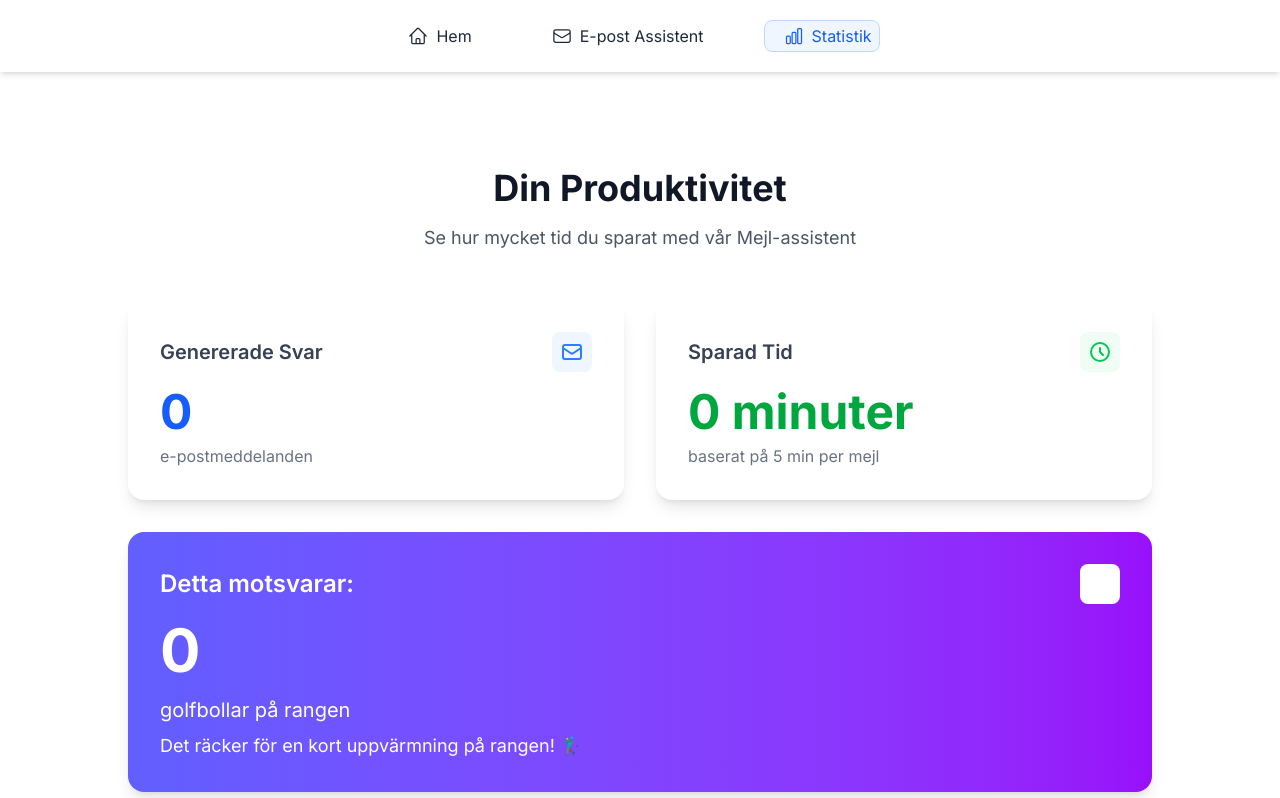
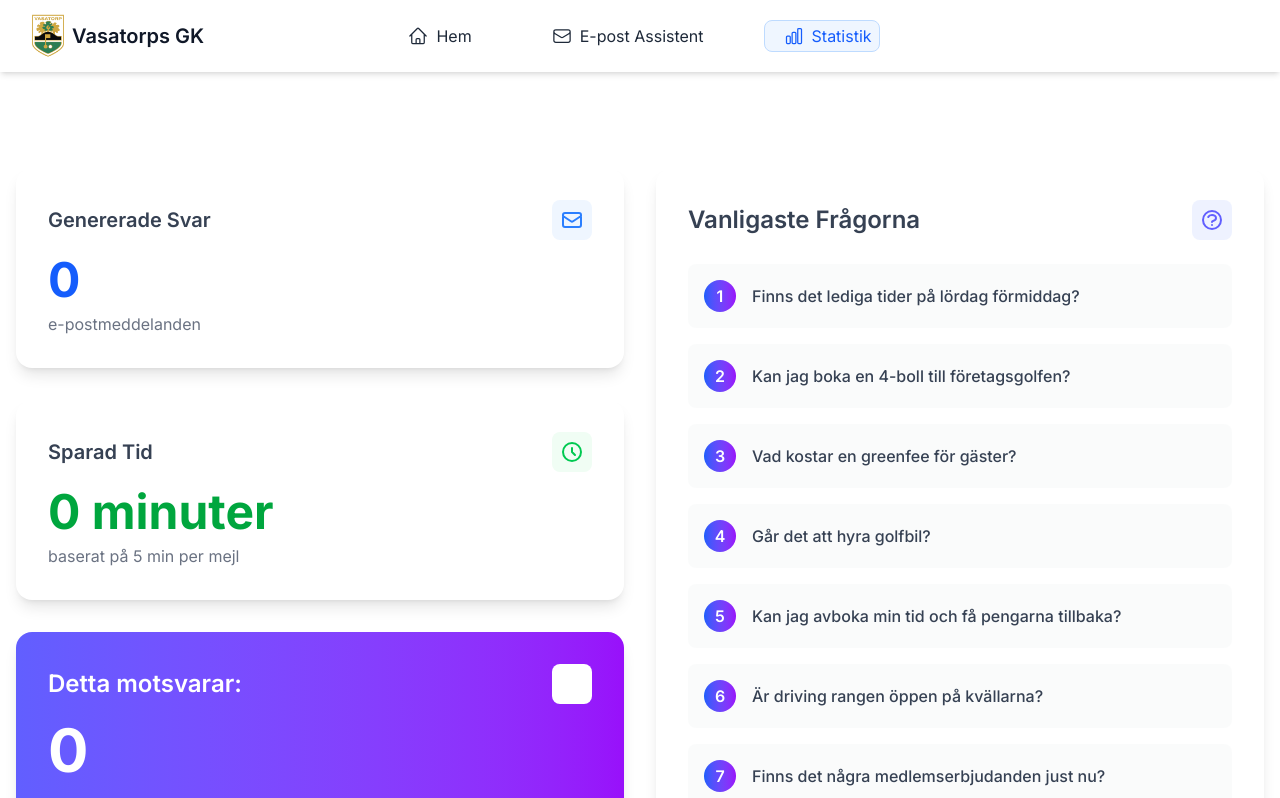
Before and after one commit to Oscar-Kvissberg/golf_assistant_v1, a Next.js app: page /Stats in a window 1280 px wide. Shown: the top 798 px of the page. Built offline with nearby package versions, Linux system fonts and the light colour scheme.

Commit message:
styling och logga

```diff
--- a/app/Stats/page.tsx
+++ b/app/Stats/page.tsx
@@ -1,6 +1,19 @@
 'use client'
 
 import { useEffect, useState } from 'react'
+
+const TOP_QUESTIONS = [
+    "Finns det lediga tider på lördag förmiddag?",
+    "Kan jag boka en 4-boll till företagsgolfen?",
+    "Vad kostar en greenfee för gäster?",
+    "Går det att hyra golfbil?",
+    "Kan jag avboka min tid och få pengarna tillbaka?",
+    "Är driving rangen öppen på kvällarna?",
+    "Finns det några medlemserbjudanden just nu?",
+    "Kan jag boka privatlektioner med en pro?",
+    "Är restaurangen öppen efter rundan?",
+    "Går det att boka online eller måste jag ringa?"
+]
 
 export default function Stats() {
     const [emailCount, setEmailCount] = useState(0)
@@ -51,10 +64,11 @@ export default function Stats() {
 
     return (
         <div className="container mx-auto px-4 py-16">
-            <h1 className="text-4xl font-bold text-gray-900 text-center mb-4">Din Produktivitet</h1>
-            <p className="text-gray-600 text-center mb-12 text-lg">Se hur mycket tid du sparat med vår Mejl-assistent</p>
 
-            <div className="grid gap-8 md:grid-cols-2 max-w-5xl mx-auto">
+
+            <div className="grid gap-8 grid-cols-1 lg:grid-cols-2 max-w-7xl mx-auto">
+                {/* Left Column - All Stats Cards */}
+                <div className="space-y-8">
                     <div className="bg-white rounded-2xl shadow-lg hover:shadow-xl transition-shadow duration-300 overflow-hidden">
                         <div className="p-8">
                             <div className="flex items-center justify-between mb-4">
@@ -84,9 +98,7 @@ export default function Stats() {
                             <p className="text-gray-500">baserat på {MINUTES_PER_EMAIL} min per mejl</p>
                         </div>
                     </div>
-            </div>
 
-            <div className="mt-8 max-w-5xl mx-auto">
                     <div className="bg-gradient-to-r from-indigo-500 to-purple-600 rounded-2xl shadow-lg overflow-hidden">
                         <div className="p-8 text-white">
                             <div className="flex items-center justify-between mb-4">
@@ -103,6 +115,36 @@ export default function Stats() {
                         </div>
                     </div>
                 </div>
+
+                {/* Right Column - Top Questions */}
+                <div className="bg-white rounded-2xl shadow-lg overflow-hidden h-fit">
+                    <div className="p-8">
+                        <div className="flex items-center justify-between mb-6">
+                            <h2 className="text-2xl font-semibold text-gray-700">Vanligaste Frågorna</h2>
+                            <div className="p-2 bg-indigo-50 rounded-lg">
+                                <svg className="w-6 h-6 text-indigo-500" fill="none" stroke="currentColor" viewBox="0 0 24 24">
+                                    <path strokeLinecap="round" strokeLinejoin="round" strokeWidth={2} d="M8.228 9c.549-1.165 2.03-2 3.772-2 2.21 0 4 1.343 4 3 0 1.4-1.278 2.575-3.006 2.907-.542.104-.994.54-.994 1.093m0 3h.01M21 12a9 9 0 11-18 0 9 9 0 0118 0z" />
+                                </svg>
+                            </div>
+                        </div>
+                        <div className="grid gap-4">
+                            {TOP_QUESTIONS.map((question, index) => (
+                                <div
+                                    key={index}
+                                    className="flex items-start gap-4 p-4 rounded-lg bg-gray-50/80 backdrop-blur-sm hover:bg-gray-100/80 transition-colors"
+                                >
+                                    <span className="flex-shrink-0 w-8 h-8 flex items-center justify-center rounded-full bg-gradient-to-r from-blue-600 to-purple-600 text-white font-semibold">
+                                        {index + 1}
+                                    </span>
+                                    <p className="text-gray-700 font-medium pt-1">
+                                        {question}
+                                    </p>
+                                </div>
+                            ))}
+                        </div>
+                    </div>
+                </div>
+            </div>
         </div>
     )
 }
--- a/app/components/NavBar.tsx
+++ b/app/components/NavBar.tsx
@@ -1,6 +1,7 @@
 'use client'
 
 import Link from 'next/link'
+import Image from 'next/image'
 import { usePathname } from 'next/navigation'
 import { HomeIcon, EnvelopeIcon, ChartBarIcon } from '@heroicons/react/24/outline'
 import { useRef, useEffect, useState } from 'react'
@@ -34,7 +35,21 @@ export default function NavBar() {
 
     return (
         <nav className="bg-white text-gray-800 shadow-md p-4 mb-8">
-            <div className="container mx-auto flex justify-center items-center relative">
+            <div className="container mx-auto relative">
+                {/* Logo and Club Name - Absolute positioned */}
+                <div className="absolute left-4 top-1/2 -translate-y-1/2 flex items-center">
+                    <Image
+                        src="/Vasatorp_logga.png"
+                        alt="Vasatorps GK"
+                        width={32}
+                        height={32}
+                        className="object-contain"
+                    />
+                    <span className="ml-2 text-xl font-semibold text-gray-900">Vasatorps GK</span>
+                </div>
+
+                {/* Navigation Links - Centered */}
+                <div className="flex justify-center items-center relative">
                     <div className="absolute top-0 left-0 w-full h-full">
                         <div
                             className="absolute h-[calc(100%-8px)] top-1 rounded-lg border border-blue-200 bg-blue-50 transition-all duration-300 ease-in-out"
@@ -76,6 +91,7 @@ export default function NavBar() {
                         Statistik
                     </Link>
                 </div>
+            </div>
         </nav>
     )
 }
```
Also changed, not shown: public/Vasatorp_logga.png (added). Lines whose indentation alone changed are shown as unchanged.
